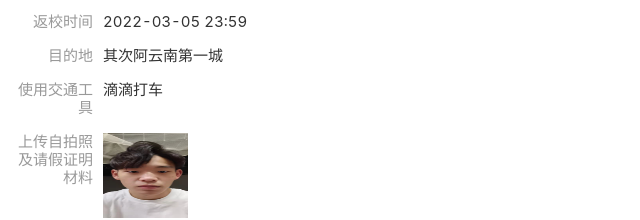
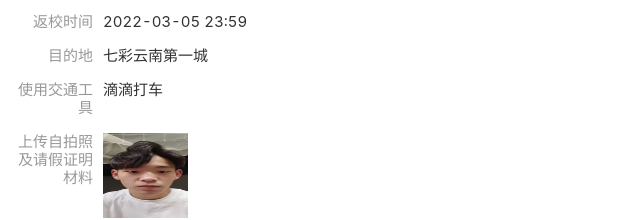
Before and after one commit to yibanjiatiao1/wfh05, a plain HTML site: page index.html in a window 1280 px wide. Shown: the part 322-542 px from the top of the page, 0-640 px from the left. Drawn offline with Linux system fonts and the light colour scheme; a script that the page names is missing.

Commit message:
Update index.html

```diff
--- a/index.html
+++ b/index.html
@@ -139,7 +139,7 @@
          <div class="hx-detail-item">
           <span class="hx-detail-item-label">目的地</span>
           <div class="hx-detail-item-field">
-           其次阿云南第一城          </div>
+           七彩云南第一城          </div>
          </div>
          <div class="hx-detail-item">
           <span class="hx-detail-item-label">使用交通工具</span>
```
